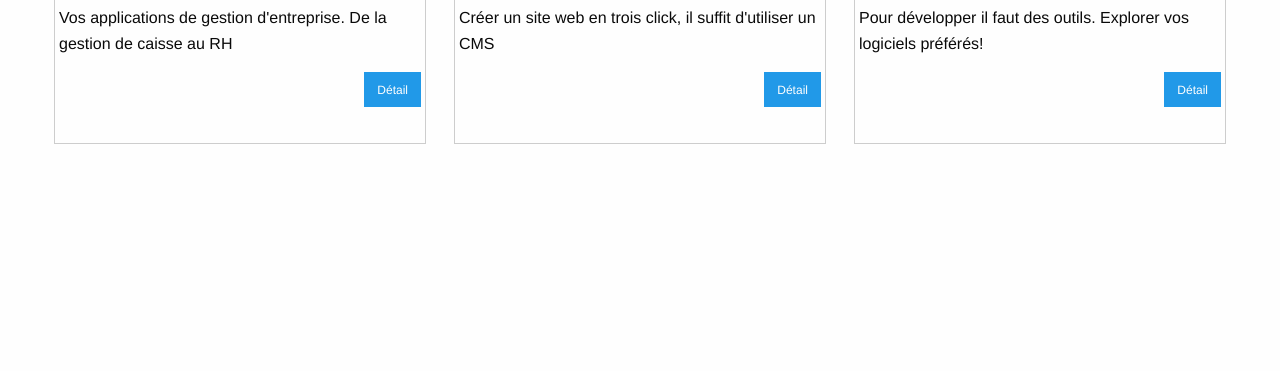
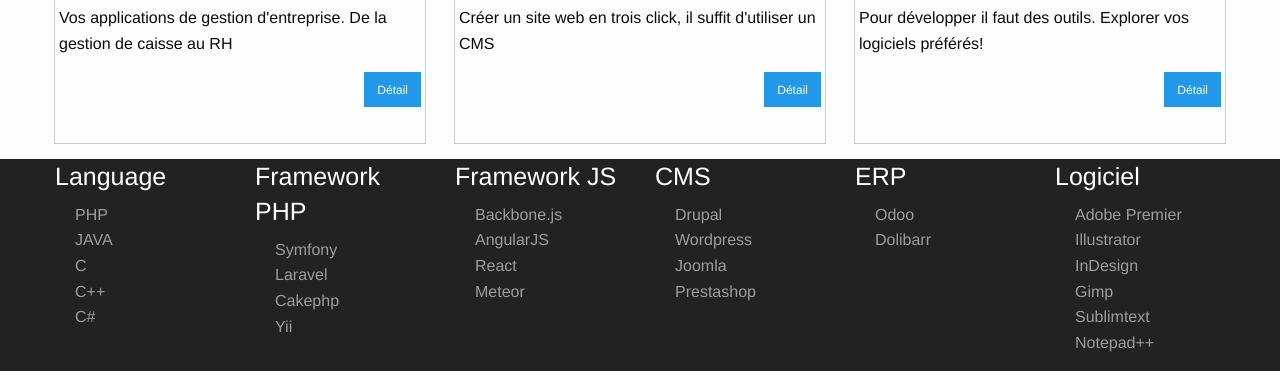
Before and after one commit to baherR/foundation6, a plain HTML site: page index.html in a window 1280 px wide. Shown: the part 1072-1443 px from the top of the page. Before the commit the page ends 1231 px from the top, so only its background shows below. Drawn offline with Linux system fonts and the light colour scheme.

Commit message:
vid-07 Foundation6 : How to create Footer

```diff
--- a/css/app.css
+++ b/css/app.css
@@ -25,3 +25,18 @@ color: #FFFFFF;
 
     height: 100%;
 }
+
+
+footer{
+
+	background: #222222;
+	color: #ffffff;
+}
+
+footer li{
+	list-style-type: none;
+}
+
+footer li a{
+	color:#9d9d9d;
+}
--- a/index.html
+++ b/index.html
@@ -247,6 +247,67 @@
               </div>
 
           </div>
+
+          <footer>
+            <div class="row small-up-2 medium-up-3 large-up-6">
+                <div class="column">
+                    <h4>Language</h4>
+                    <ul >
+                            <li><a href="#">PHP</a></li>
+                            <li><a href="#">JAVA</a></li>
+                            <li><a href="#">C</a></li>
+                            <li><a href="#">C++</a></li>
+                            <li><a href="#">C#</a></li>
+                    </ul>
+                </div>
+                <div class="column">
+                    <h4>Framework PHP </h4>
+                    <ul>
+                          <li><a href="#">Symfony</a></li>
+                          <li><a href="#">Laravel</a></li>
+                          <li><a href="#">Cakephp</a></li>
+                          <li><a href="#">Yii</a></li>
+                    </ul>
+                </div>
+                <div class="column">
+                    <h4>Framework JS </h4>
+                    <ul>
+                          <li><a href="#">Backbone.js</a></li>
+                          <li><a href="#">AngularJS</a></li>
+                          <li><a href="#">React</a></li>
+                          <li><a href="#">Meteor</a></li>
+                    </ul>
+                </div>
+                <div class="column">
+                    <h4>CMS </h4>
+                    <ul>
+                          <li><a href="#">Drupal</a></li>
+                          <li><a href="#">Wordpress</a></li>
+                          <li><a href="#">Joomla</a></li>
+                          <li><a href="#">Prestashop</a></li>
+                    </ul>
+                </div>
+                <div class="column">
+                    <h4>ERP </h4>
+                    <ul>
+                          <li><a href="#">Odoo</a></li>
+                          <li><a href="#">Dolibarr</a></li>
+                    </ul>
+                </div>
+                <div class="column">
+                    <h4>Logiciel </h4>
+                    <ul>
+                          <li><a href="#">Adobe Premier</a></li>
+                          <li><a href="#">Illustrator</a></li>
+                          <li><a href="#">InDesign</a></li>
+                          <li><a href="#">Gimp</a></li>
+                          <li><a href="#">Sublimtext</a></li>
+                          <li><a href="#">Notepad++</a></li>
+                    </ul>
+                </div>
+            </div>
+          </footer>
+
         </div>
       </div>
     </div>
```
Lines whose indentation alone changed are shown as unchanged.
